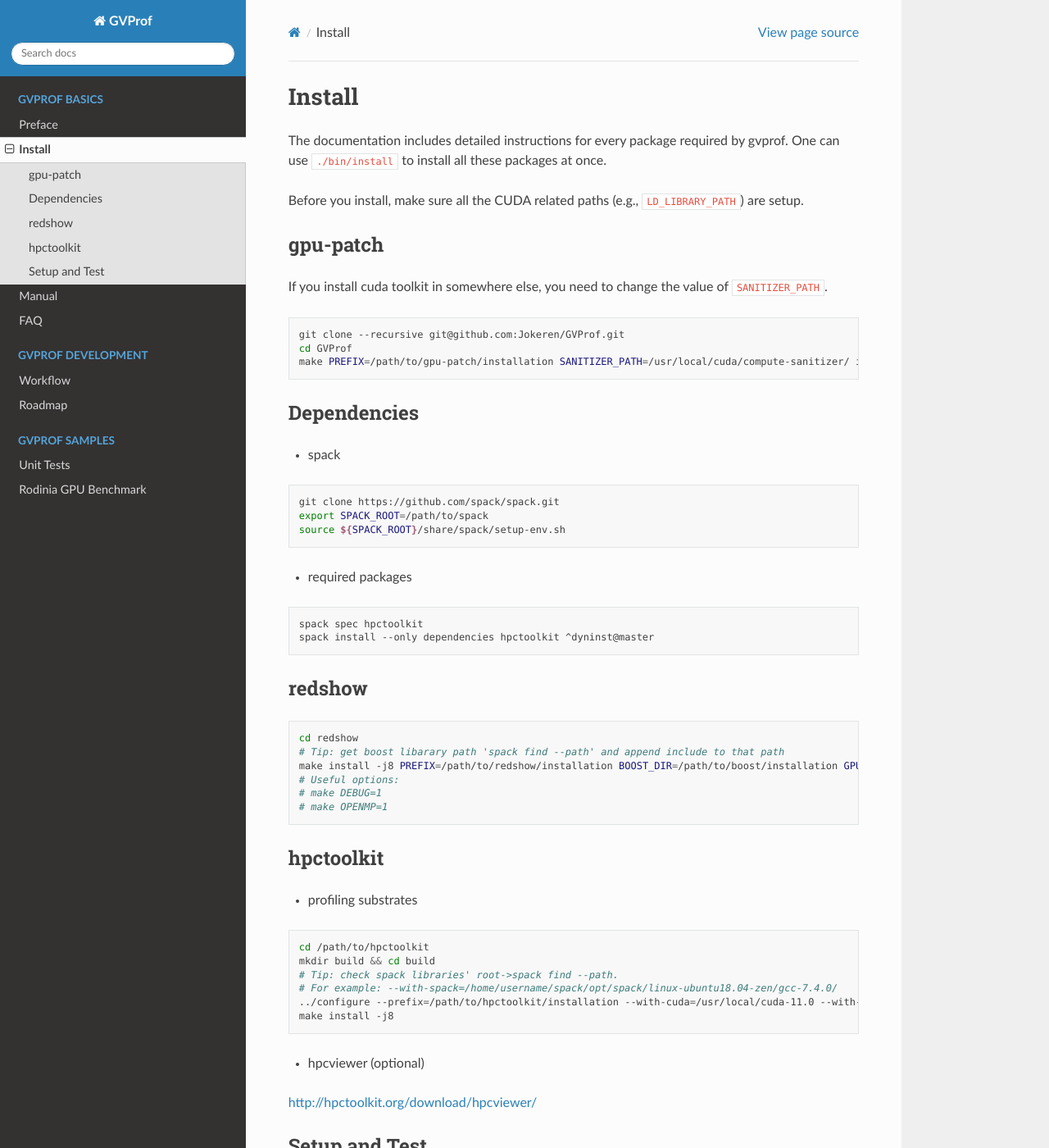
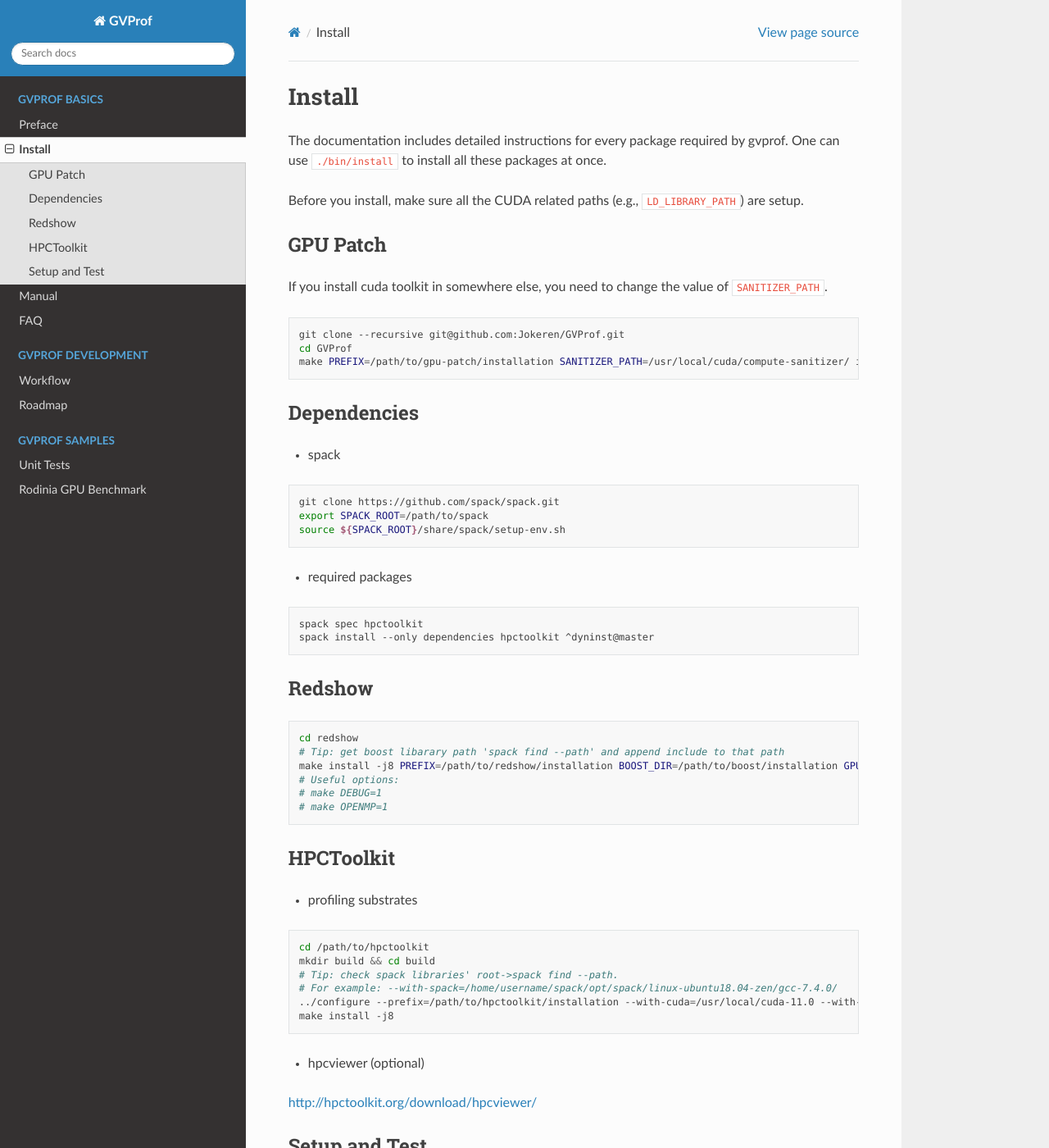
Before and after one commit to GVProf/GVProf, a Sphinx documentation site: the page built from docs/install.md, in a window 1280 px wide and 1400 px high. Shown: the whole window at 82% size. Built offline with Sphinx 7.4.7 and the Read the Docs theme 2.0.0, drawn with Linux system fonts in a browser that asks for light colours; pages that are not in the unit, such as notebooks, are missing from menus.

````diff
--- a/docs/install.md
+++ b/docs/install.md
@@ -4,7 +4,7 @@
 
 Before you install, make sure all the CUDA related paths (e.g., `LD_LIBRARY_PATH`) are setup.
 
-## gpu-patch
+## GPU Patch
 
 If you install cuda toolkit in somewhere else, you need to change the value of `SANITIZER_PATH`.
 
@@ -29,7 +29,7 @@
 spack install --only dependencies hpctoolkit ^dyninst@master
 ```
 
-## redshow
+## Redshow
 
 ```bash
 cd redshow
@@ -40,7 +40,7 @@
 # make OPENMP=1
 ```
 
-## hpctoolkit
+## HPCToolkit
 
 - profiling substrates
 
````
Also changed, not shown: README.md (+1 -1 lines), docs/index.rst (+7 -7 lines), docs/manual.md (+1 -1 lines), 2 other files.
